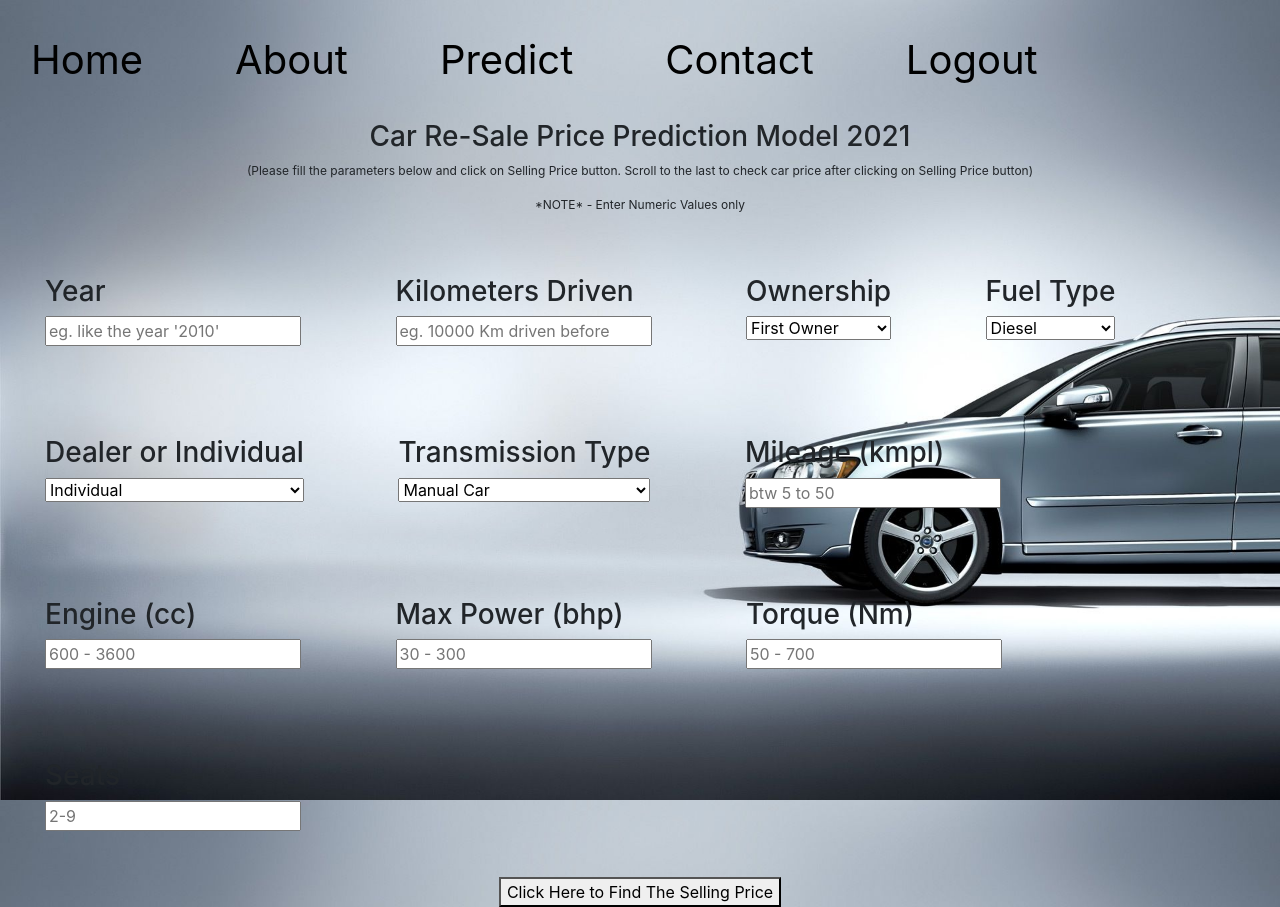
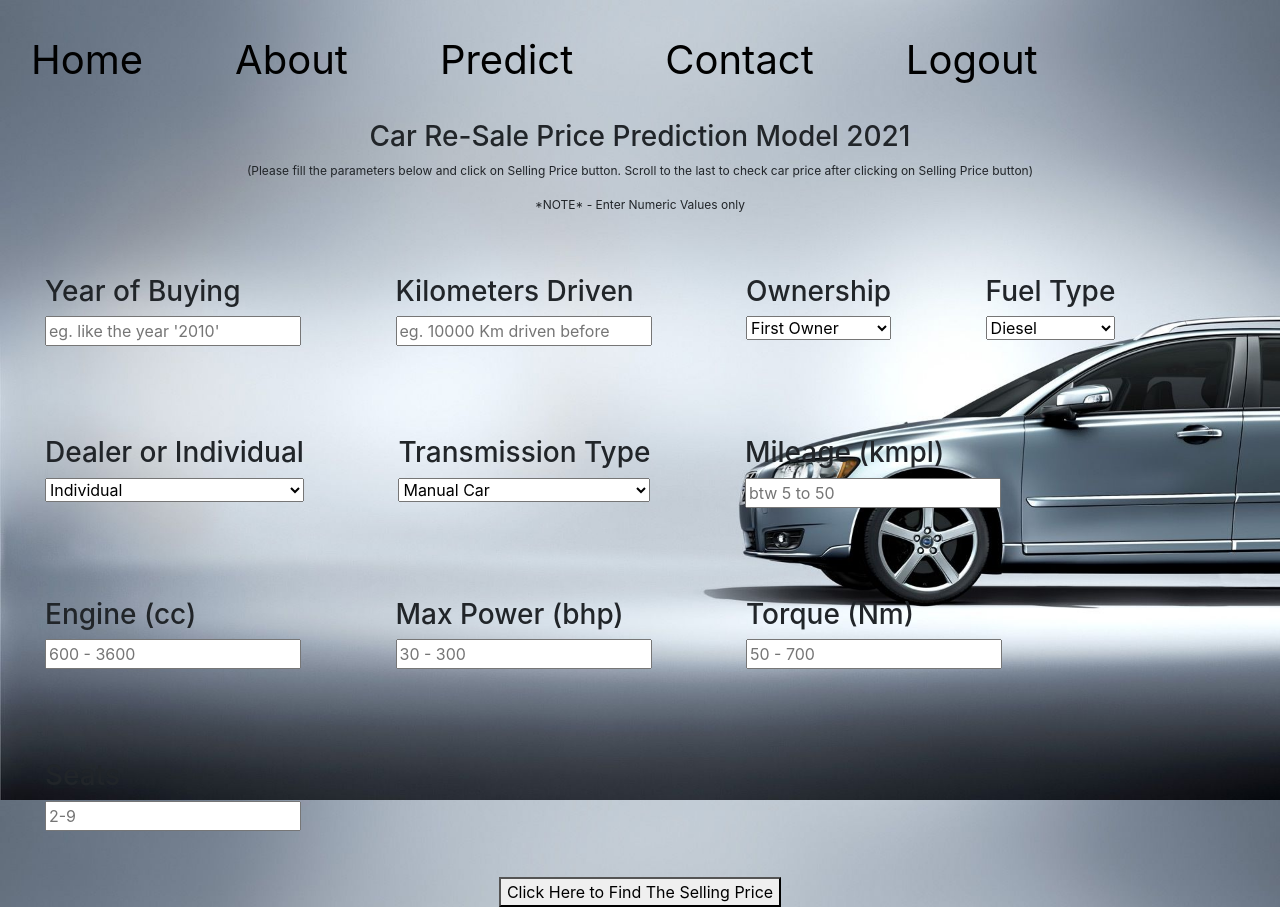
Before and after one commit to IqbalSingh181/NIELIT-Project-2021, a Python web app: template templates/predict.html in a window 1280 px wide. Shown: the top 907 px of the page. Run offline with Jinja, Linux system fonts and the light colour scheme; the template is opened without the code that fills it, so the values that code supplies are empty; some libraries are stand-ins or nearby versions.

Commit message:
Update predict.html

```diff
--- a/templates/predict.html
+++ b/templates/predict.html
@@ -88,7 +88,7 @@ body {
         <div class="row">
         <form action="\predict" method="post">
 
-            <div style="display: inline-grid;padding: 45px "><h3>Year</h3><input id="first" name="year" placeholder="eg. like the year '2010' "type="number "></div>
+            <div style="display: inline-grid;padding: 45px "><h3>Year of Buying</h3><input id="first" name="year" placeholder="eg. like the year '2010' "type="number "></div>
 
             <div style="display: inline-grid;padding: 45px "><h3>Kilometers Driven</h3><input id="third" name="km_driven" placeholder="eg. 10000 Km driven before"required="required"></div>
 
```
